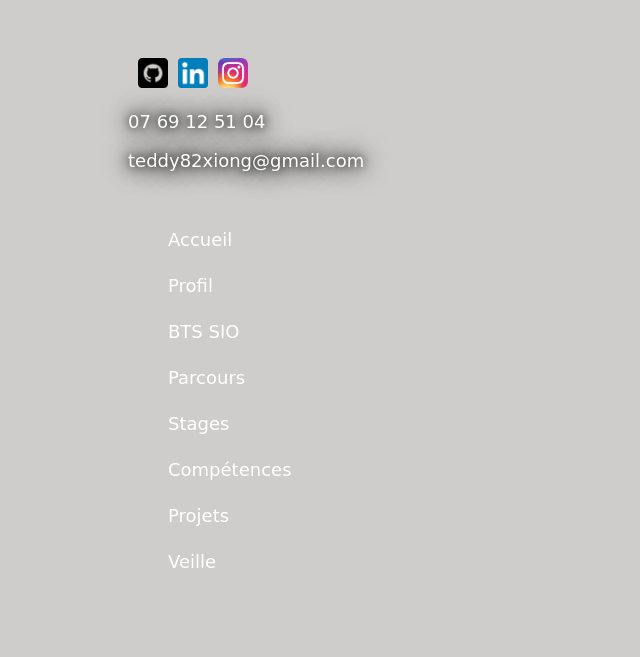
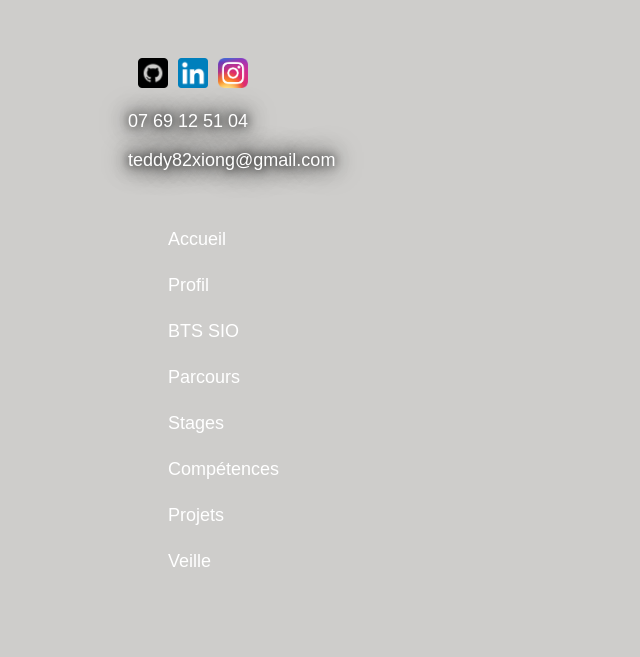
Before and after one commit to Peraty12/portfolio, a PHP site: page /_header.php in a window 1280 px wide. Shown: the part 290-947 px from the top of the page, without its empty margins (0-640 px from the left). Run offline with PHP 8.4, Linux system fonts and the light colour scheme.

Commit message:
Update main.css

```diff
--- a/css/main.css
+++ b/css/main.css
@@ -1,6 +1,6 @@
 body {
     margin: 0;
-    font-family: cursive, sans-serif;
+    font-family: arial, sans-serif;
     /* font-family: arial, sans-serif; */
     font-size: 18px;
     background-color: #cecdcb;
```
